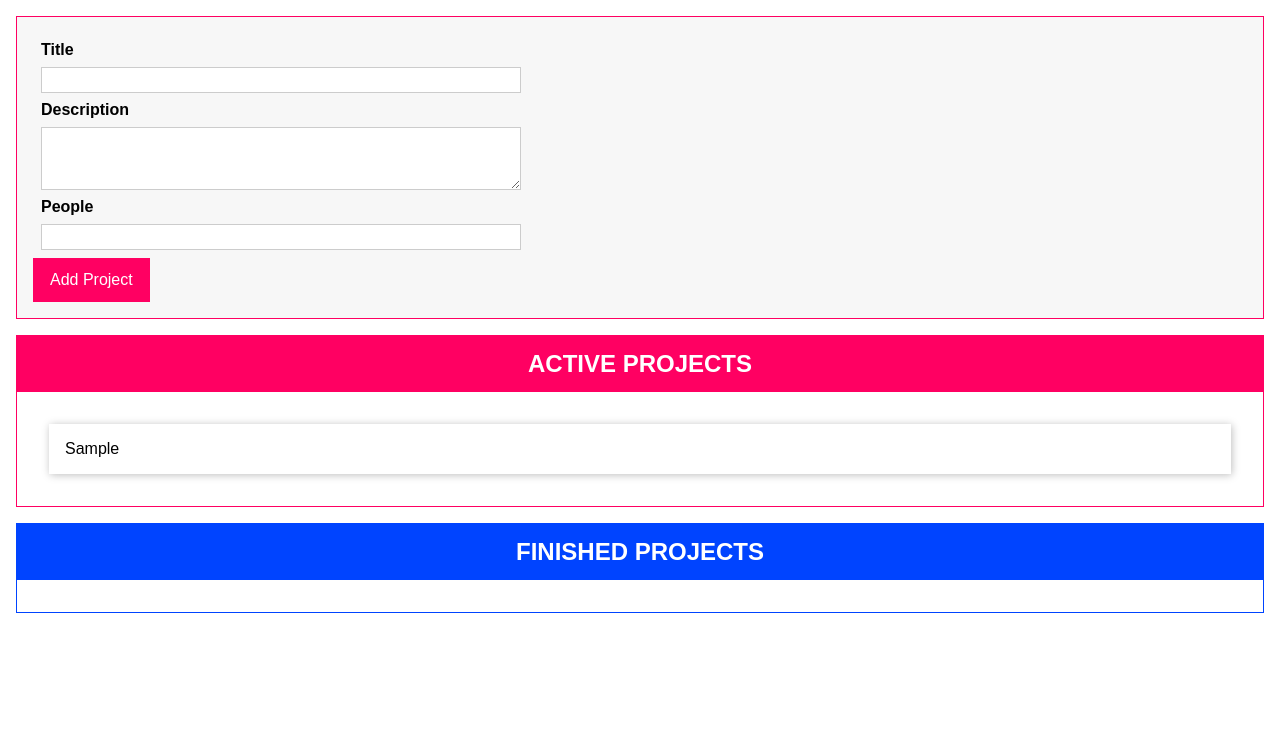
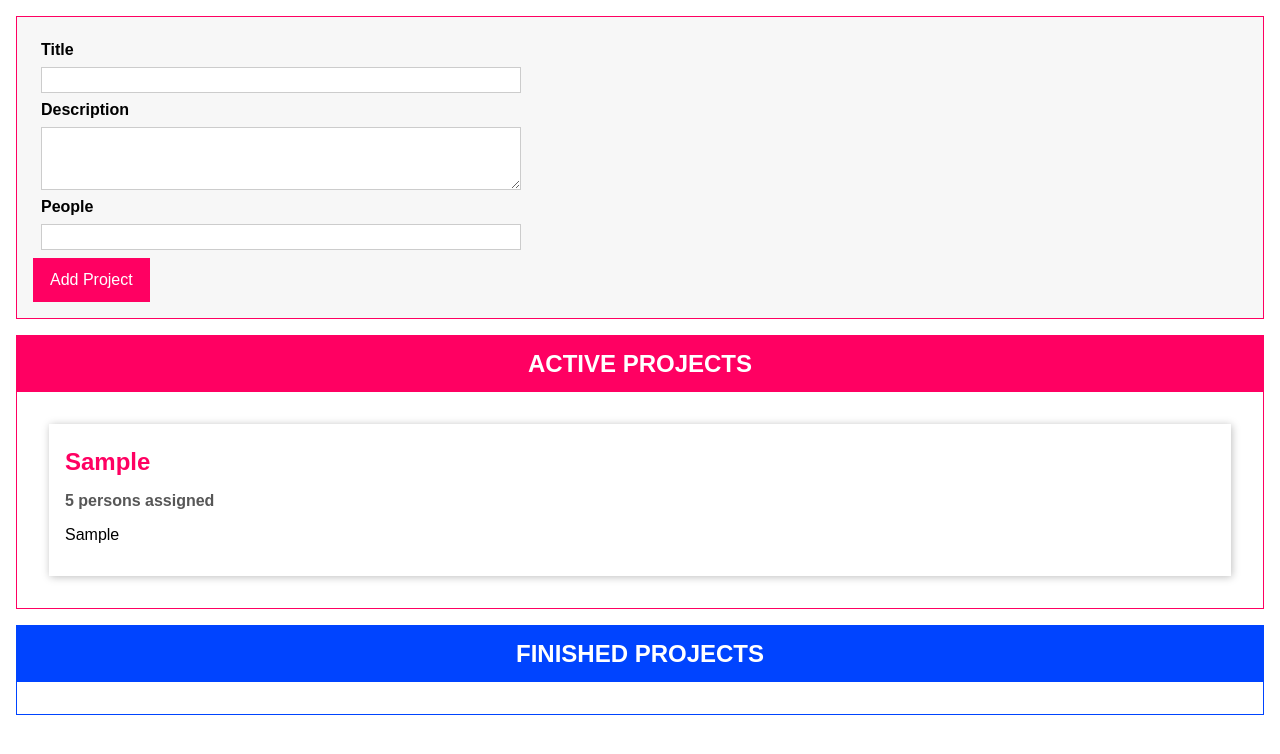
Before and after one commit to MS-D-rei/TS_DragDropSampleApp, a website with bundled scripts: page index.html in a window 1280 px wide. Both pictures are taken after typing "Sample", "Sample", "5" into the empty fields and a click on the button "Add Project". Built offline with nearby package versions, Linux system fonts and the light colour scheme.

Commit message:
add person getter to show num of person in display

```diff
--- a/index.html
+++ b/index.html
@@ -27,7 +27,11 @@
       </form>
     </template>
     <template id="single-project">
-      <li></li>
+      <li>
+        <h2></h2>
+        <h3></h3>
+        <p></p>
+      </li>
     </template>
     <template id="project-list">
       <section class="projects">
--- a/src/app.ts
+++ b/src/app.ts
@@ -39,7 +39,7 @@ class State<T> {
   }
 }
 
-class ProjectState extends State<Project>{
+class ProjectState extends State<Project> {
   private projects: any[] = [];
   private static instance: ProjectState;
 
@@ -172,6 +172,35 @@ abstract class Component<T extends HTMLElement, U extends HTMLElement> {
   abstract renderContent(): void;
 }
 
+// Class Project Item
+// Single project block and render it
+class ProjectItem extends Component<HTMLUListElement, HTMLLIElement> {
+  private project: Project;
+
+  get persons() {
+    if (this.project.people === 1) {
+      return "1 person";
+    } else {
+      return `${this.project.people} persons`;
+    }
+  }
+
+  constructor(hostId: string, project: Project) {
+    super("single-project", hostId, false, project.id);
+    this.project = project;
+
+    this.configure();
+    this.renderContent();
+  }
+
+  configure(): void {}
+  renderContent(): void {
+    this.element.querySelector("h2")!.textContent = this.project.title;
+    this.element.querySelector("h3")!.textContent = this.persons + " assigned";
+    this.element.querySelector("p")!.textContent = this.project.description;
+  }
+}
+
 // Class Project List
 class ProjectList extends Component<HTMLDivElement, HTMLElement> {
   assignedProjects: Project[] = [];
@@ -200,7 +229,7 @@ class ProjectList extends Component<HTMLDivElement, HTMLElement> {
     });
   }
 
-  // Add id to ul and title of the project list
+  // Add id to ul and render title of the project list
   renderContent() {
     const listId = `${this.type}-projects-list`;
     this.element.querySelector("ul")!.id = listId;
@@ -217,10 +246,8 @@ class ProjectList extends Component<HTMLDivElement, HTMLElement> {
     // To avoid duplication, clean all rendered contents before rendering all projects.
     listEl.innerHTML = "";
     // Add all projects with 'li' element to 'ul'
-    for (const projectItem of this.assignedProjects) {
-      const listItem = document.createElement("li");
-      listItem.textContent = projectItem.title;
-      listEl.appendChild(listItem);
+    for (const project of this.assignedProjects) {
+      new ProjectItem(this.element.querySelector("ul")!.id, project);
     }
   }
 
```
Also changed, not shown: dist/app.js.
